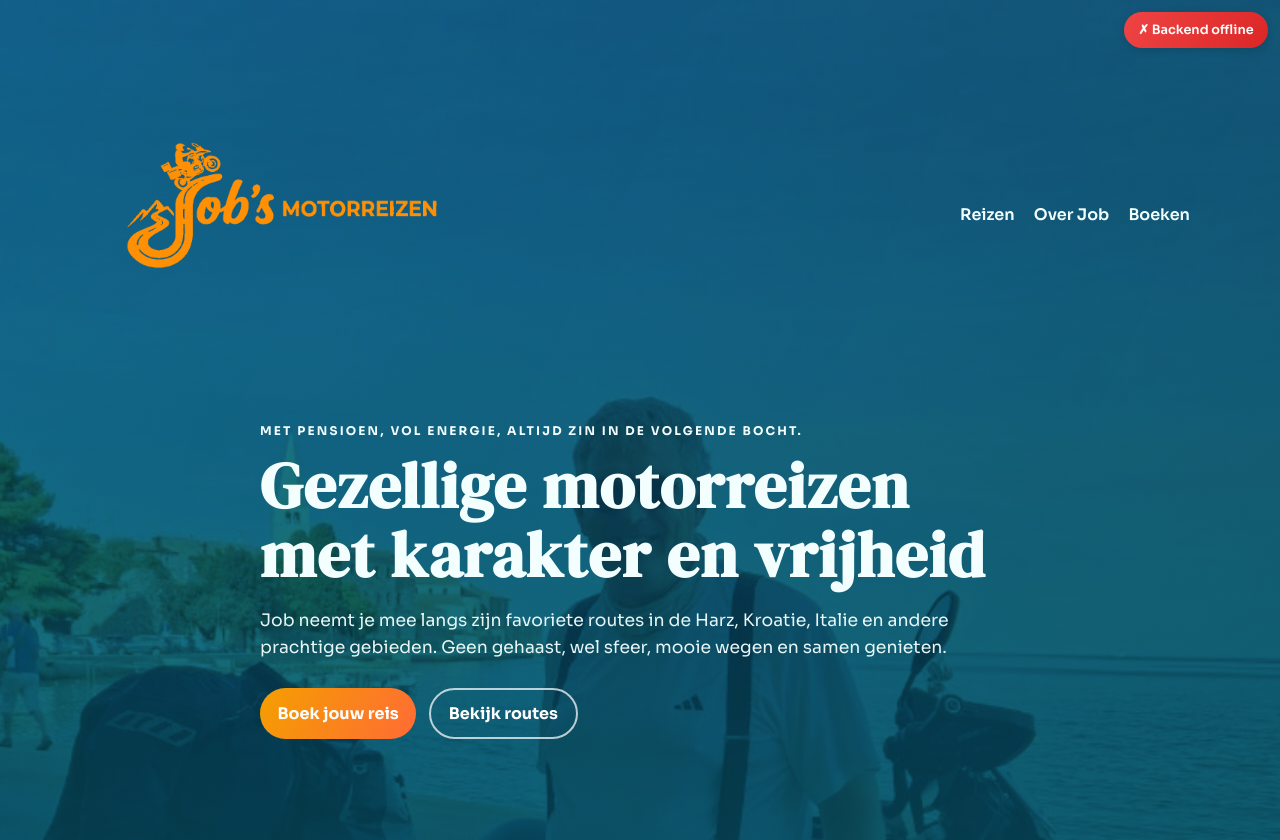
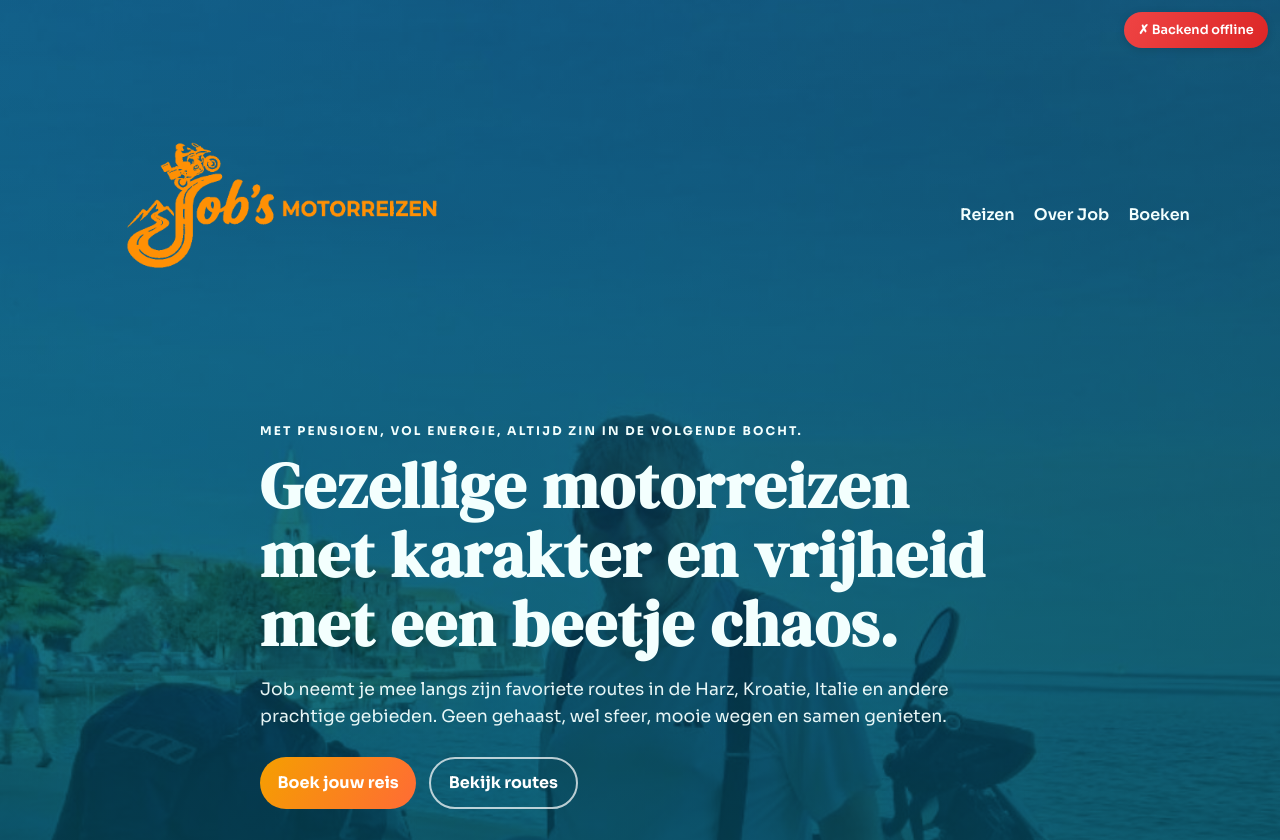
Before and after one commit to peterbosman68/jobsmotorreizen, a website: page index.html in a window 1280 px wide. Shown: the top 840 px of the page. Drawn offline with Linux system fonts and the light colour scheme; no server answers.

Commit message:
Update hero heading text

```diff
--- a/index.html
+++ b/index.html
@@ -24,7 +24,7 @@
 
     <div class="hero-content container">
       <p class="kicker">Met pensioen, vol energie, altijd zin in de volgende bocht.</p>
-      <h1>Gezellige motorreizen met karakter en vrijheid</h1>
+      <h1>Gezellige motorreizen met karakter en vrijheid met een beetje chaos.</h1>
       <p class="lead">
         Job neemt je mee langs zijn favoriete routes in de Harz, Kroatie, Italie en andere prachtige gebieden.
         Geen gehaast, wel sfeer, mooie wegen en samen genieten.
```
